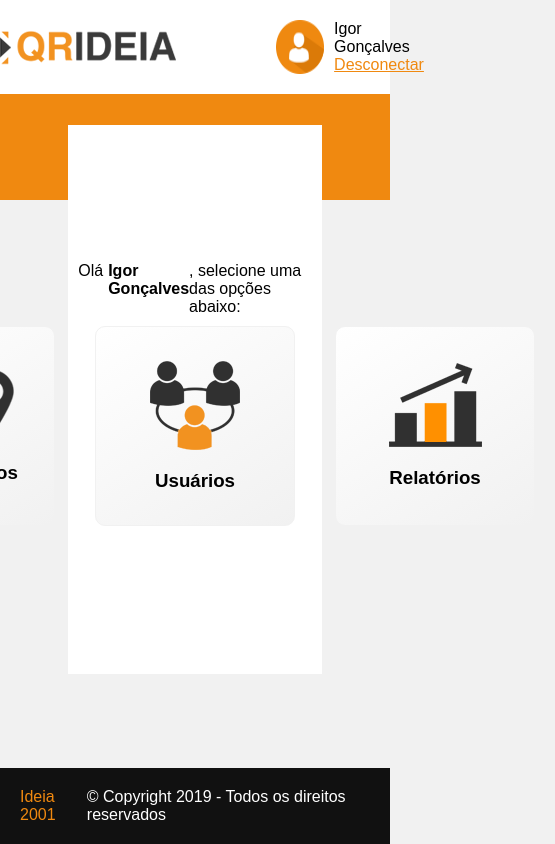
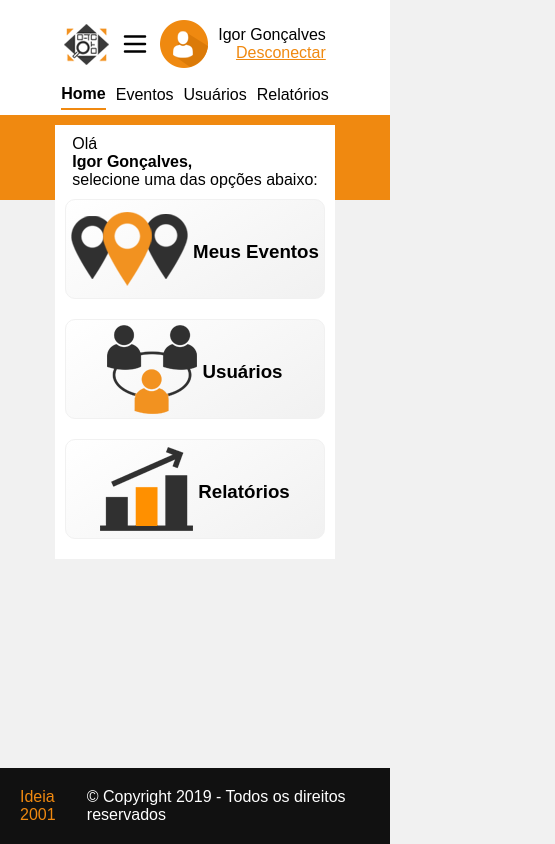
Before and after one commit to nardini-22/teste-front-end, a React (Create React App) app: page / in a window 390 px wide. Shown: the whole page, 555 px wide, since content can reach past the window. Built offline with nearby package versions, Linux system fonts and the light colour scheme; the HTML template or start-up script is replaced by a standard one.

Commit message:
Bugfix/Added-responsiveness

```diff
--- /dev/null
+++ b/src/assets/icons.js
@@ -0,0 +1,16 @@
+export const MenuIcon = () => (
+  <svg
+    xmlns="http://www.w3.org/2000/svg"
+    className="h-6 w-6"
+    fill="none"
+    viewBox="0 0 24 24"
+    stroke="currentColor"
+  >
+    <path
+      strokeLinecap="round"
+      strokeLinejoin="round"
+      strokeWidth={2}
+      d="M4 6h16M4 12h16M4 18h16"
+    />
+  </svg>
+);
--- a/src/components/Body/body.css
+++ b/src/components/Body/body.css
@@ -4,13 +4,12 @@
 
 #body-container {
   display: flex;
+  width: 100vw;
   justify-content: center;
 }
 
 #content-container {
   background: var(--white);
-  height: 65%;
-  width: 65%;
   position: absolute;
   top: 125px;
   z-index: 10;
@@ -65,3 +64,31 @@
 .buttons-title {
   margin: 20px 0 0 0;
 }
+
+@media (max-width: 1280px) {
+  #buttons-container {
+    flex-direction: column;
+    width: 100%;
+    margin: 0;
+  }
+
+  .buttons {
+    width: 100%;
+    height: 100px;
+    padding: 5px;
+    flex-direction: row;
+    margin: 10px 0 10px 0;
+  }
+
+  .buttons-title {
+    margin: 5px 0 0 5px;
+  }
+
+  #title {
+    display: block;
+  }
+  #title p {
+    font-weight: bold;
+    margin: 0;
+  }
+}
--- a/src/components/Body/body.js
+++ b/src/components/Body/body.js
@@ -10,20 +10,20 @@ export default function Body() {
       <div id="content-container">
         <header>
           <span id="title">
-            Olá <p>Igor Gonçalves</p>, selecione uma das opções abaixo:
+            Olá <p>Igor Gonçalves,</p> selecione uma das opções abaixo:
           </span>
         </header>
         <div id="buttons-container">
           <div className="buttons">
-            <img alt="events" src={EventsImg} />
+            <img className="icons" alt="events" src={EventsImg} />
             <h3 className="buttons-title">Meus Eventos</h3>
           </div>
           <div className="buttons">
-            <img alt="users" src={UsersImg} />
+            <img className="icons" alt="users" src={UsersImg} />
             <h3 className="buttons-title">Usuários</h3>
           </div>
           <div className="buttons">
-            <img alt="reports" src={ReportsImg} />
+            <img className="icons" alt="reports" src={ReportsImg} />
             <h3 className="buttons-title">Relatórios</h3>
           </div>
         </div>
--- a/src/components/Navbar/navbar.css
+++ b/src/components/Navbar/navbar.css
@@ -25,6 +25,24 @@
   display: flex;
   justify-content: center;
   align-items: center;
+}
+
+#logo {
+  display: block;
+}
+#logo-mobile {
+  display: none;
+}
+
+#menu-icon {
+  display: none;
+  cursor: pointer;
+  width: 30px;
+  height: 30px;
+  background: transparent;
+  outline: none;
+  border: none;
+  margin: 0 10px 0 10px;
 }
 
 #options {
@@ -62,7 +80,29 @@ a {
 }
 
 @media (max-width: 768px) {
+  #options {
+    display: none;
+    position: absolute;
+    background: var(--white);
+    top: 75px;
+    padding: 5px 0 5px 0;
+    width: 100vw;
+  }
+
   .list-items {
+    margin: 0 5px 0 5px;
+    padding: 5px 0 5px 0;
+  }
+
+  #logo {
     display: none;
   }
+
+  #logo-mobile {
+    display: block;
+  }
+
+  #menu-icon {
+    display: block;
+  }
 }
--- a/src/components/Navbar/navbar.js
+++ b/src/components/Navbar/navbar.js
@@ -1,15 +1,24 @@
+import { useState } from "react";
+import { MenuIcon } from "../../assets/icons";
 import Logo from "../../assets/imgs/logo.png";
+import LogoMobile from "../../assets/imgs/logo_1.png";
 import UserImg from "../../assets/imgs/user.png";
 import "./navbar.css";
 
 export default function Navbar() {
+  const [showMenu, setShowMenu] = useState(true);
+  const handleShowMenu = () => setShowMenu(!showMenu);
   return (
     <>
       <div id="sub-div" />
       <nav id="navbar">
         <div id="navbar-content">
-          <img alt="logo" src={Logo} />
-          <ul id="options">
+          <img id="logo" alt="logo" src={Logo} />
+          <img id="logo-mobile" alt="logo" src={LogoMobile} />
+          <button onClick={() => handleShowMenu()} id="menu-icon">
+            <MenuIcon />
+          </button>
+          <ul style={{ display: showMenu ? "flex" : "none" }} id="options">
             <li className="list-items" id="home-option">
               Home
             </li>
```
Also changed, not shown: src/App.css (line endings or trailing spaces), src/assets/imgs/logo_1.png (added), src/components/Footer/footer.css (line endings or trailing spaces).
